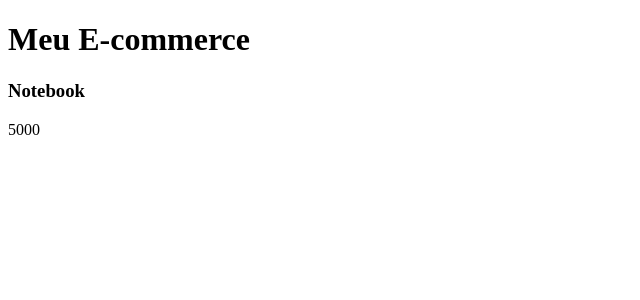
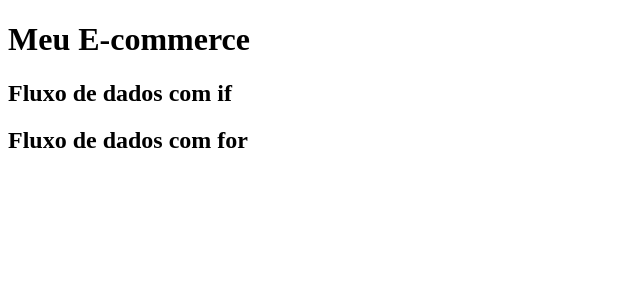
Before and after one commit to matheusdevux/e-commerce-oficial, an Angular app: page / in a window 1280 px wide. Shown: the top 300 px of the page, without its empty margins (0-640 px from the left). Built offline with nearby package versions, Linux system fonts and the light colour scheme.

Commit message:
feat: adiciona fluxo de dados com @if e @for

```diff
--- a/src/app/components/produto/produto.html
+++ b/src/app/components/produto/produto.html
@@ -1,4 +1,16 @@
 <div>
-    <h3>{{produto}}</h3>
-    <p>{{preco}}</p>
+    <h2>Fluxo de dados com if</h2>
+    @if(mostrarProduto) {
+    <h3>Produto:{{produto}}</h3>
+    }
+    @if(mostrarPreco) {
+    <p>Preço: R$ {{preco}}</p>
+    }
 </div>
+<div>
+    <h2>Fluxo de dados com for</h2>
+    @for(item of produtos; track item) {
+    <h3>Produto:{{item.nome}}</h3>
+    <p>Valor: R$ {{item.preco}}</p>
+    }
+</div>
```
